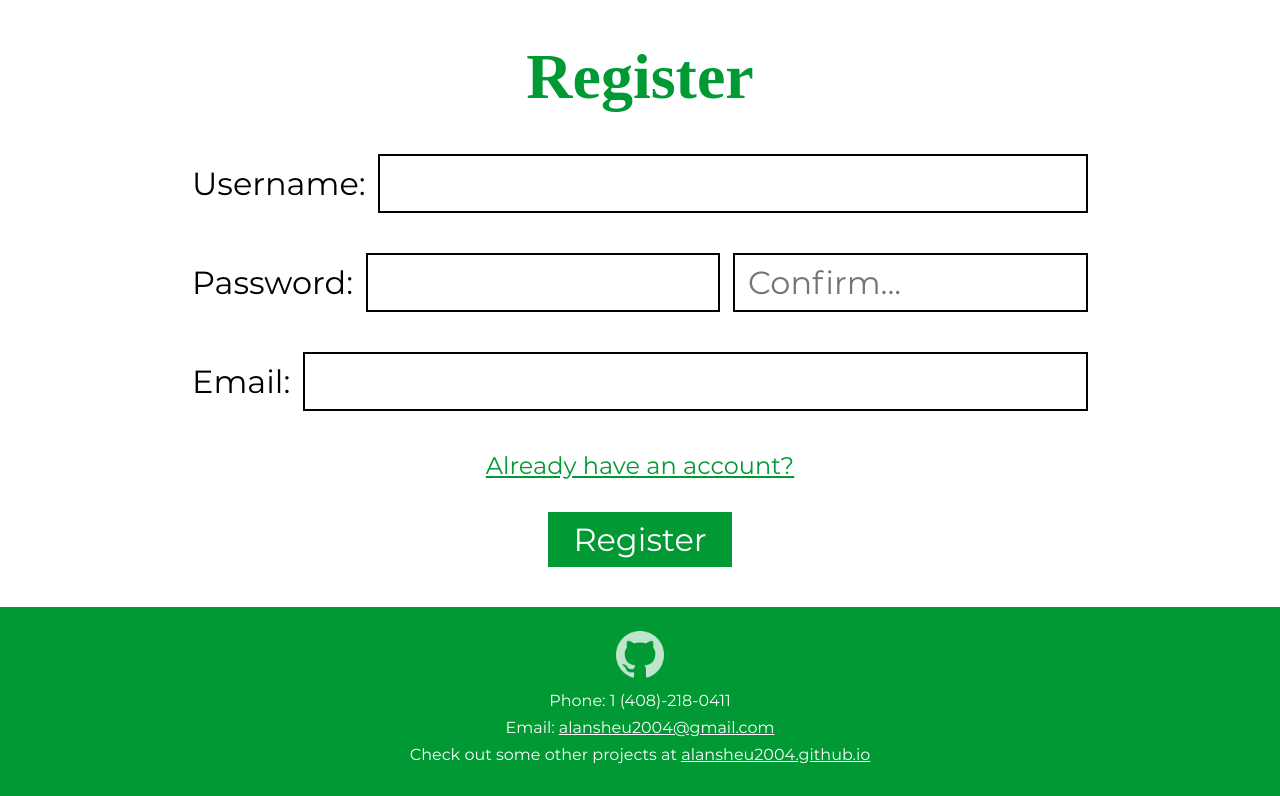
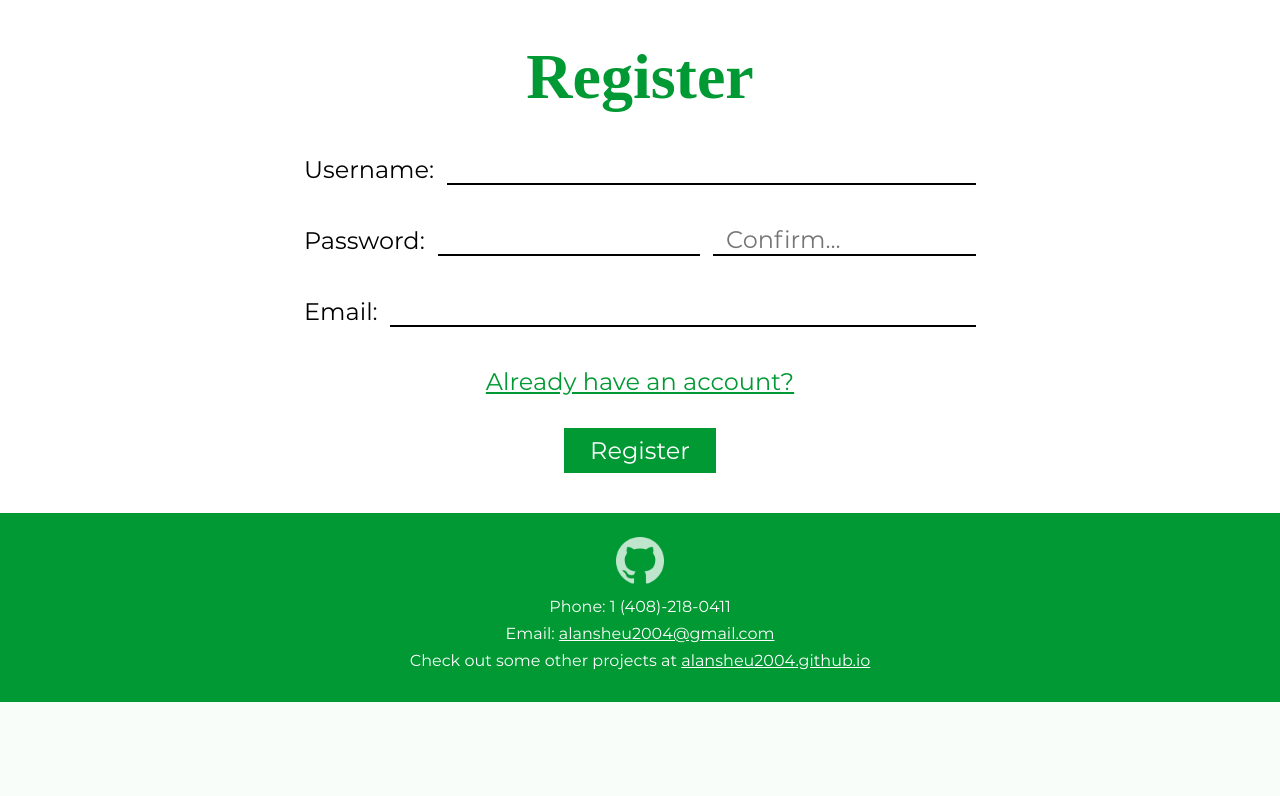
Before and after one commit to alansheu2004/CustomTD, a Flask app: page /register in a window 1280 px wide. Shown: the part 104-900 px from the top of the page. After the commit the page ends 806 px from the top, so only its background shows below. Run offline with Flask 2, Linux system fonts and the light colour scheme; some web fonts are replaced.

Commit message:
cosmetic changes

```diff
--- a/app.py
+++ b/app.py
@@ -1,4 +1,4 @@
-from flask import Flask, render_template, request, session
+from flask import Flask, render_template, request, session, redirect, url_for
 import os
 import sys
 from requests import get
@@ -18,11 +18,22 @@ def index():
 
 @app.route('/login')
 def login():
-    return render_template('login.html')
+    if(session.get('username') is None):
+        return render_template('login.html')
+    else:
+        return redirect(url_for('index'))
+
+@app.route('/logout')
+def logout():
+    session.clear()
+    return redirect(url_for('index'))
 
 @app.route('/register')
 def register():
-    return render_template('register.html')
+    if(session.get('username') is None):
+        return render_template('register.html')
+    else:
+        return redirect(url_for('index'))
 
 @app.route('/play')
 def play():
@@ -31,4 +42,4 @@ def play():
     return render_template('play.html', scripts=scripts)
 
 if __name__ == "__main__":
-    app.run()
+    app.run(debug=True)
--- a/static/stylesheets/form.css
+++ b/static/stylesheets/form.css
@@ -1,5 +1,7 @@
 form {
     text-align: center;
+    width: 75%;
+    margin: auto;
 }
 
 form h1 {
@@ -22,18 +24,19 @@ form div.inputGroup {
 }
 
 form label {
-    font-size: 4vh;
+    font-size: 3vh;
     color: var(--text-color);
     flex: 0 0 0;
     vertical-align: middle;
 }
 
 form input[type="text"], form input[type="password"] {
-    padding: 1vh 1vw;
-    font-size: 4vh;
+    padding: 0 1vw;
+    font-size: 3vh;
     margin-left: 1vw;
-    border: 2px solid var(--text-color);
-    transition: 0.25s;
+    border: none;
+    border-bottom: 2px solid var(--text-color);
+    transition: 0.1s;
     width: 0;
     flex: 1 1 0;
 }
@@ -45,7 +48,7 @@ form input[type="text"]:focus, form input[type="password"]:focus {
 form input[type="submit"] {
     border: none;
     background-color: var(--highlight-content-color);
-    font-size: 4vh;
+    font-size: 3vh;
     padding: 1vh 2vw;
     color: white;
     margin: auto;
--- a/templates/snippets/header.html
+++ b/templates/snippets/header.html
@@ -5,7 +5,7 @@
         <span class="navSpan">Logged in as {{ session['username'] }}!</span>
         <span class="spaceFiller"></span>
         <a class="navLink">Profile</a>
-        <a class="navLink">Log out</a>
+        <a class="navLink" href="{{ url_for('logout') }}">Log out</a>
     {% else %}
         <span class="navSpan">You're not logged in!</span>
         <span class="spaceFiller"></span>
```
